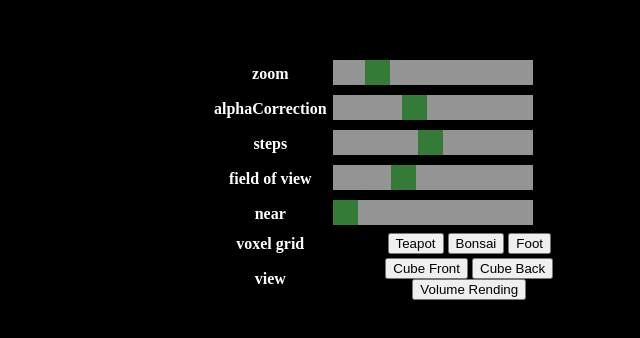
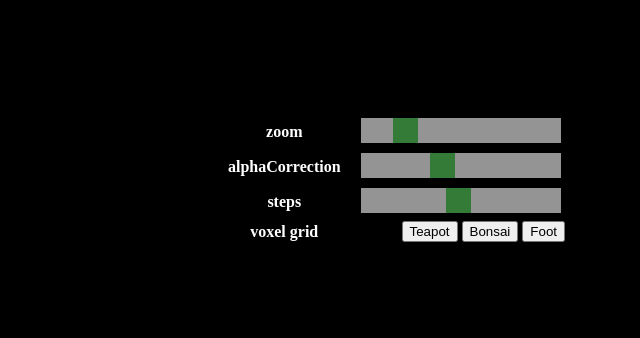
Before and after one commit to chloearluck/volume_rendering, a plain HTML site: page index.html in a window 1280 px wide. Shown: the part 150-488 px from the top of the page, without its empty margins (640-1280 px from the left). Drawn offline with Linux system fonts and the light colour scheme.

Commit message:
Remove debug sliders and buttons

```diff
--- a/index.html
+++ b/index.html
@@ -203,30 +203,6 @@ void main() {
 
         <tr>
           <th>
-          field of view
-          </th>
-          <th>
-            <div class="slidecontainer">
-            <input id="fovslider" type="range" class="slider"
-                   min="0" max="1.5" step=".1" value=".7"/>
-            </div>
-          </th>
-        </tr>
-
-        <tr>
-          <th>
-          near
-          </th>
-          <th>
-            <div class="slidecontainer">
-            <input id="nearslider" type="range" class="slider"
-                   min=".1" max="10" step=".1" value=".1"/>
-            </div>
-          </th>
-        </tr>
-
-        <tr>
-          <th>
           voxel grid
           </th>
           <th>
@@ -236,16 +212,6 @@ void main() {
           </th>
         </tr>
 
-        <tr>
-          <th>
-          view
-          </th>
-          <th>
-            <button id="frontview">Cube Front</button>
-            <button id="backview">Cube Back</button>
-            <button id="volumeview">Volume Rending</button>
-          </th>
-        </tr>
       </table>
   </th>
   </tr>
--- a/view.js
+++ b/view.js
@@ -112,35 +112,6 @@ window.onload = function init()
     document.getElementById("stepslider").oninput = function(event) {
         console.log("steps: " + event.target.value);
         steps = parseInt(event.target.value);
-        render();
-    };
-
-    document.getElementById("fovslider").value = fov;
-    document.getElementById("fovslider").oninput = function(event) {
-        fov = parseFloat(event.target.value);
-        setPerspective();
-        render();
-    };
-
-    document.getElementById("nearslider").value = near;
-    document.getElementById("nearslider").oninput = function(event) {
-        near = parseFloat(event.target.value);
-        setPerspective();
-        render();
-    };
-
-    document.getElementById("frontview").onclick = function () {
-        renderview = 2;
-        render();
-    };
-
-    document.getElementById("backview").onclick = function () {
-        renderview = 1;
-        render();
-    };
-
-    document.getElementById("volumeview").onclick = function () {
-        renderview = 3;
         render();
     };
 
```
